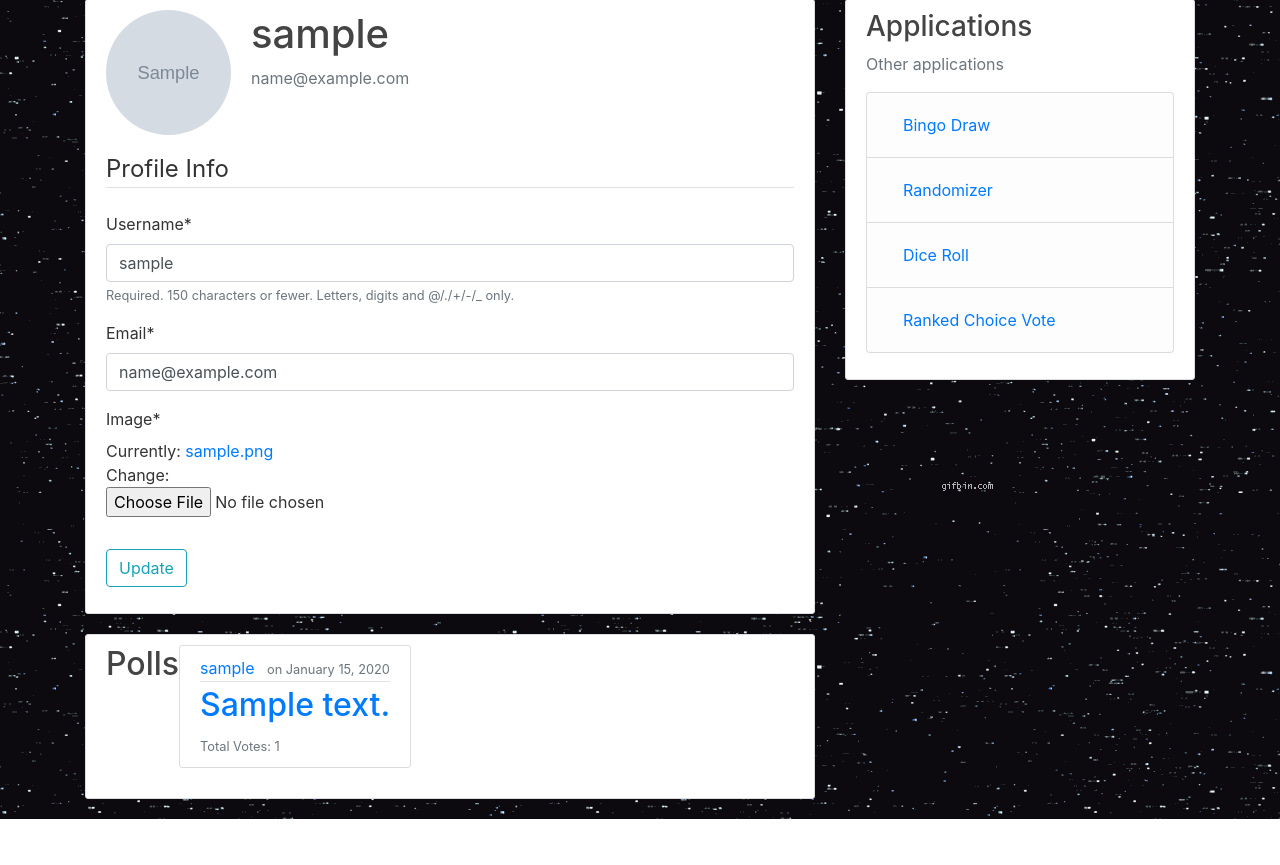
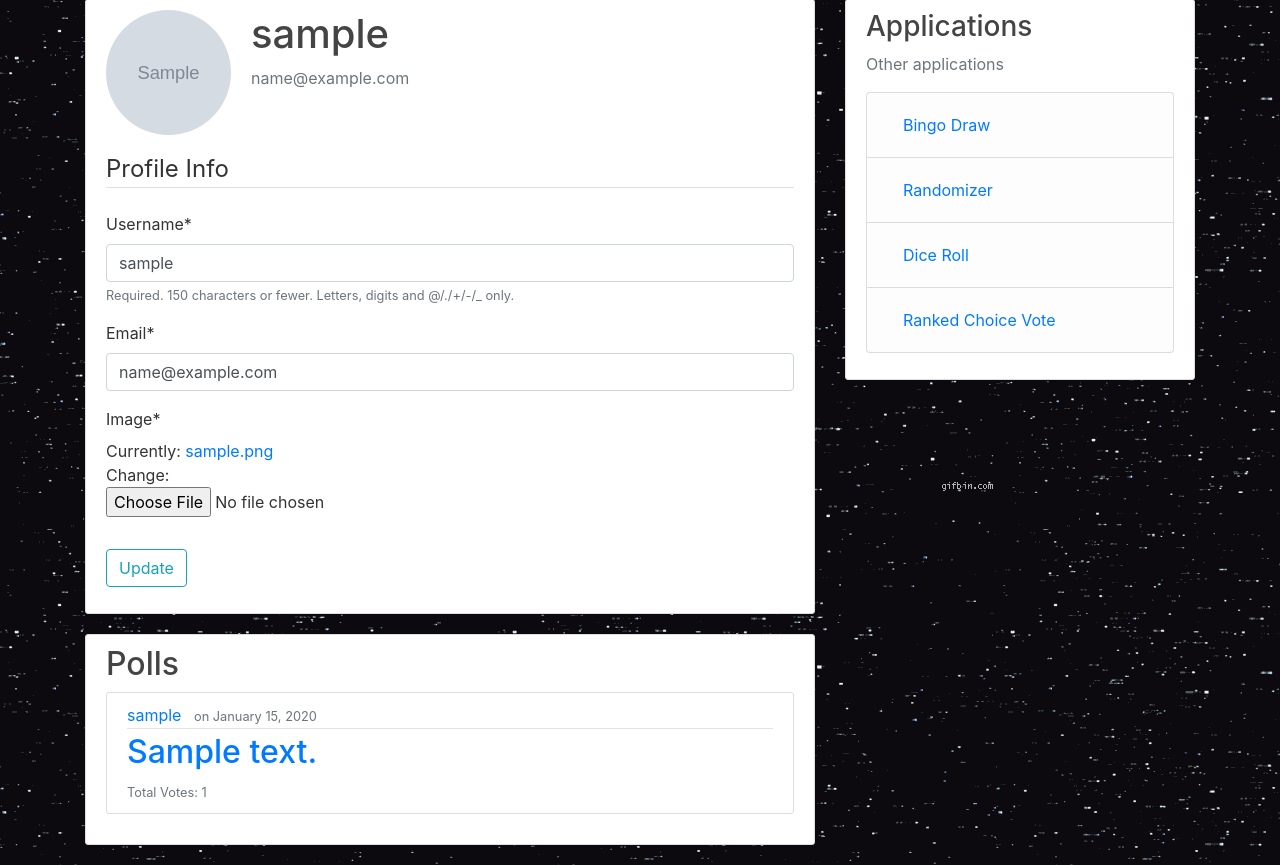
Before and after one commit to dp9242000/BingoDraw, a Django app: a page that uses BingoDraw/users/templates/users/profile.html in a window 1280 px wide. Shown: the part 81-946 px from the top of the page. Before the commit the page ends 900 px from the top, so only its background shows below. Run offline with Django 4.2, Linux system fonts and the light colour scheme; a user stored in the database is signed in; tables that the repository leaves empty hold one stand-in row (values such as "Sample post"); grey boxes marked "Sample" are stand-in pictures; some libraries are stand-ins or nearby versions.

Commit message:
corrected the display of polls in the user profile page
known issue: the java used for the DateTimePicker is interfering with the navbar toggle

```diff
--- a/BingoDraw/users/templates/users/profile.html
+++ b/BingoDraw/users/templates/users/profile.html
@@ -23,22 +23,20 @@
   </div>
   {% if profile_question_list %}
     <div class="content-section">
-    <div class="media">
        <h2>Polls</h2>
       {% for question in profile_question_list %}
-        <div class="content-section">
+        <article class="media content-section">
             <div class="media-body">
                 <div class="article-metadata">
-                  <a class="mr-2" href="#">{{ question.author }}</a>
-                  <small class="text-muted">on {{ question.pub_date|date:"F d, Y" }}</small>
+                    <a class="mr-2" href="#">{{ question.author }}</a>
+                    <small class="text-muted">on {{ question.pub_date|date:"F d, Y" }}</small>
                 </div>
                 <h2><a href="{% url 'polls:detail' question.id %}">{{ question.question_text }}</a></h2>
                 <small class="text-muted">Total Votes: {{ question.total_votes }}</small>
-             </div>
-          </div>
+            </div>
+        </article>
       {% endfor %}
         </div>
-      </div>
     {% else %}
         <article class="media content-section">
           <div class="media-body">
```
